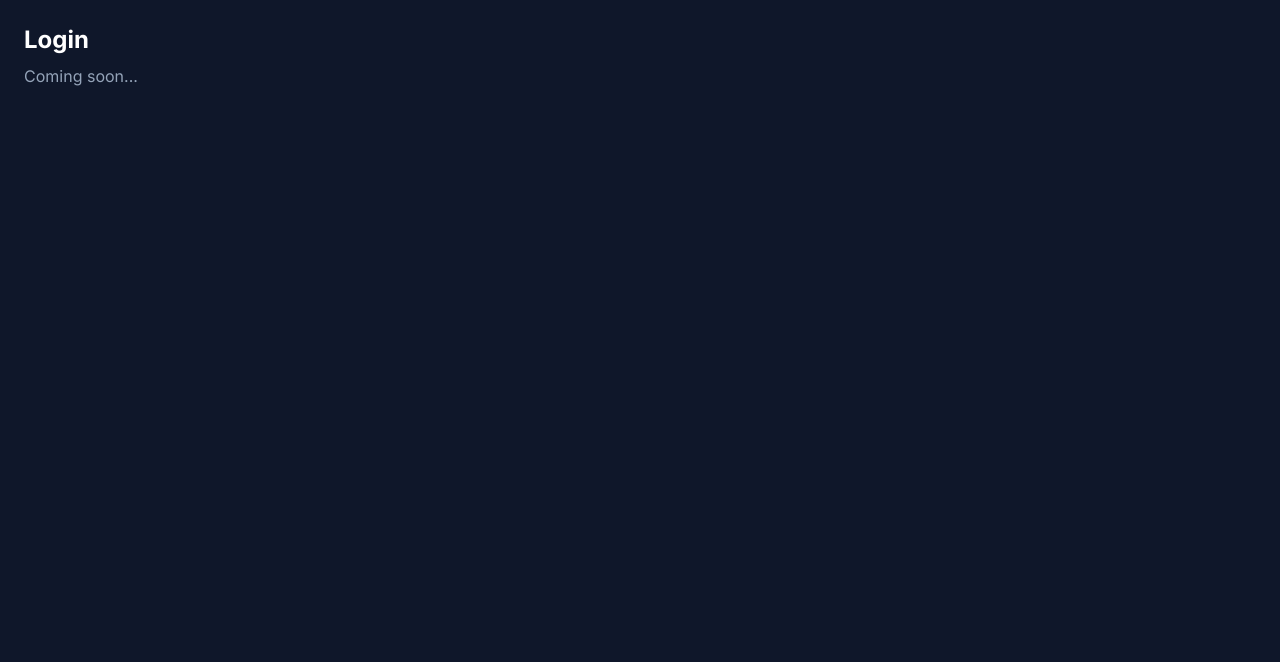
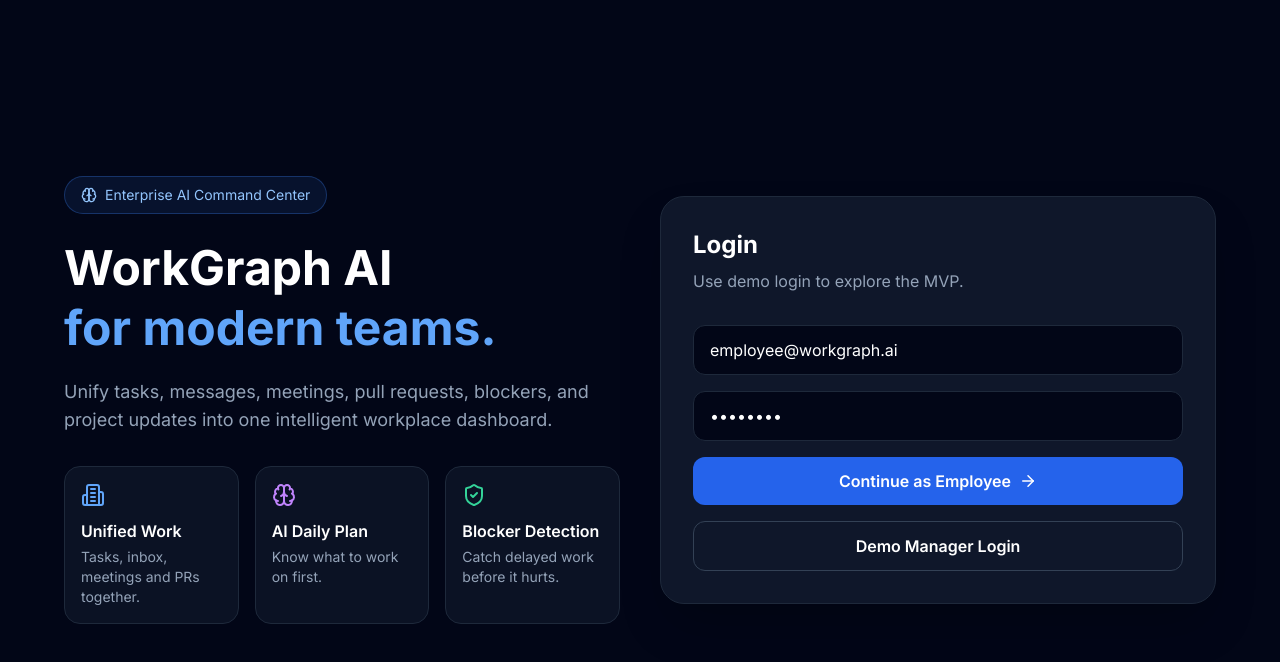
Before and after one commit to prashant2007-wq/WorkGraph-AI, a React (Vite) app in the folder apps/frontend/: page /login in a window 1280 px wide. Shown: the top 662 px of the page. Built offline with nearby package versions, Linux system fonts and the light colour scheme.

Commit message:
created login page

```diff
--- a/apps/frontend/src/pages/auth/Login.tsx
+++ b/apps/frontend/src/pages/auth/Login.tsx
@@ -1,8 +1,83 @@
+import { useNavigate } from "react-router-dom";
+import { ArrowRight, Brain, Building2, ShieldCheck } from "lucide-react";
+
 export default function Login() {
+  const navigate = useNavigate();
+
   return (
-    <div className="p-6">
-      <h1 className="text-2xl font-bold text-white">Login</h1>
-      <p className="text-slate-400 mt-2">Coming soon...</p>
-    </div>
-  )
+    <main className="min-h-screen bg-slate-950 text-white flex items-center justify-center px-6">
+      <div className="w-full max-w-6xl grid grid-cols-1 lg:grid-cols-2 gap-10 items-center">
+        <section>
+          <div className="inline-flex items-center gap-2 rounded-full border border-blue-500/30 bg-blue-500/10 px-4 py-2 text-sm text-blue-300 mb-6">
+            <Brain size={16} />
+            Enterprise AI Command Center
+          </div>
+
+          <h1 className="text-5xl font-bold leading-tight">
+            WorkGraph AI
+            <span className="block text-blue-400">for modern teams.</span>
+          </h1>
+
+          <p className="mt-5 text-slate-400 text-lg max-w-xl">
+            Unify tasks, messages, meetings, pull requests, blockers, and project updates into one intelligent workplace dashboard.
+          </p>
+
+          <div className="mt-8 grid grid-cols-1 sm:grid-cols-3 gap-4">
+            <div className="rounded-2xl border border-slate-800 bg-slate-900/70 p-4">
+              <Building2 className="text-blue-400 mb-3" />
+              <p className="font-semibold">Unified Work</p>
+              <p className="text-sm text-slate-400 mt-1">Tasks, inbox, meetings and PRs together.</p>
+            </div>
+
+            <div className="rounded-2xl border border-slate-800 bg-slate-900/70 p-4">
+              <Brain className="text-purple-400 mb-3" />
+              <p className="font-semibold">AI Daily Plan</p>
+              <p className="text-sm text-slate-400 mt-1">Know what to work on first.</p>
+            </div>
+
+            <div className="rounded-2xl border border-slate-800 bg-slate-900/70 p-4">
+              <ShieldCheck className="text-emerald-400 mb-3" />
+              <p className="font-semibold">Blocker Detection</p>
+              <p className="text-sm text-slate-400 mt-1">Catch delayed work before it hurts.</p>
+            </div>
+          </div>
+        </section>
+
+        <section className="rounded-3xl border border-slate-800 bg-slate-900 p-8 shadow-2xl">
+          <h2 className="text-2xl font-bold">Login</h2>
+          <p className="text-slate-400 mt-2">Use demo login to explore the MVP.</p>
+
+          <div className="mt-8 space-y-4">
+            <input
+              className="w-full rounded-xl bg-slate-950 border border-slate-800 px-4 py-3 outline-none focus:border-blue-500"
+              placeholder="Email"
+              defaultValue="employee@workgraph.ai"
+            />
+
+            <input
+              className="w-full rounded-xl bg-slate-950 border border-slate-800 px-4 py-3 outline-none focus:border-blue-500"
+              placeholder="Password"
+              type="password"
+              defaultValue="password"
+            />
+
+            <button
+              onClick={() => navigate("/dashboard")}
+              className="w-full rounded-xl bg-blue-600 hover:bg-blue-500 px-4 py-3 font-semibold flex items-center justify-center gap-2 transition"
+            >
+              Continue as Employee
+              <ArrowRight size={18} />
+            </button>
+
+            <button
+              onClick={() => navigate("/dashboard")}
+              className="w-full rounded-xl border border-slate-700 hover:bg-slate-800 px-4 py-3 font-semibold transition"
+            >
+              Demo Manager Login
+            </button>
+          </div>
+        </section>
+      </div>
+    </main>
+  );
 }
```
